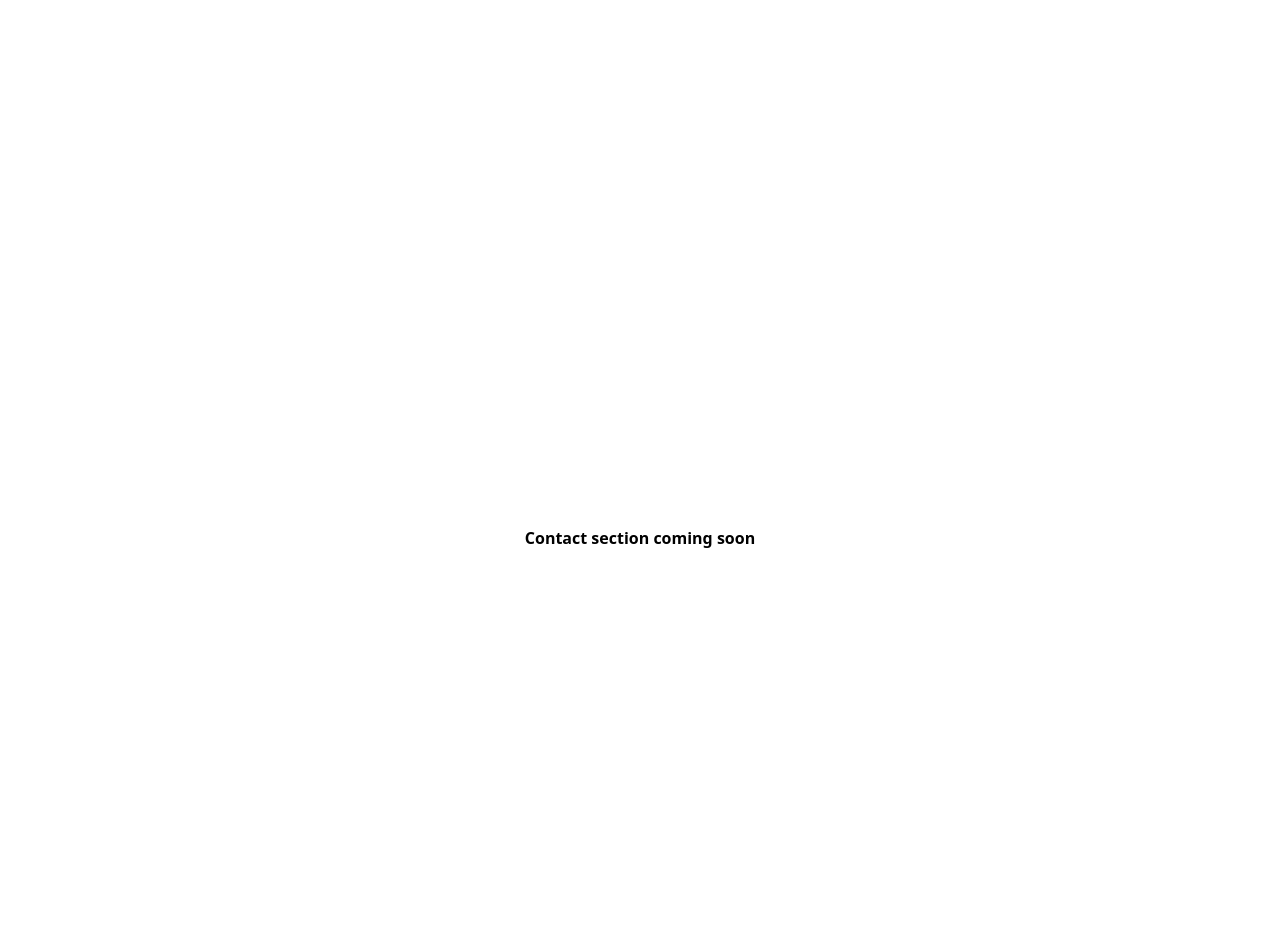
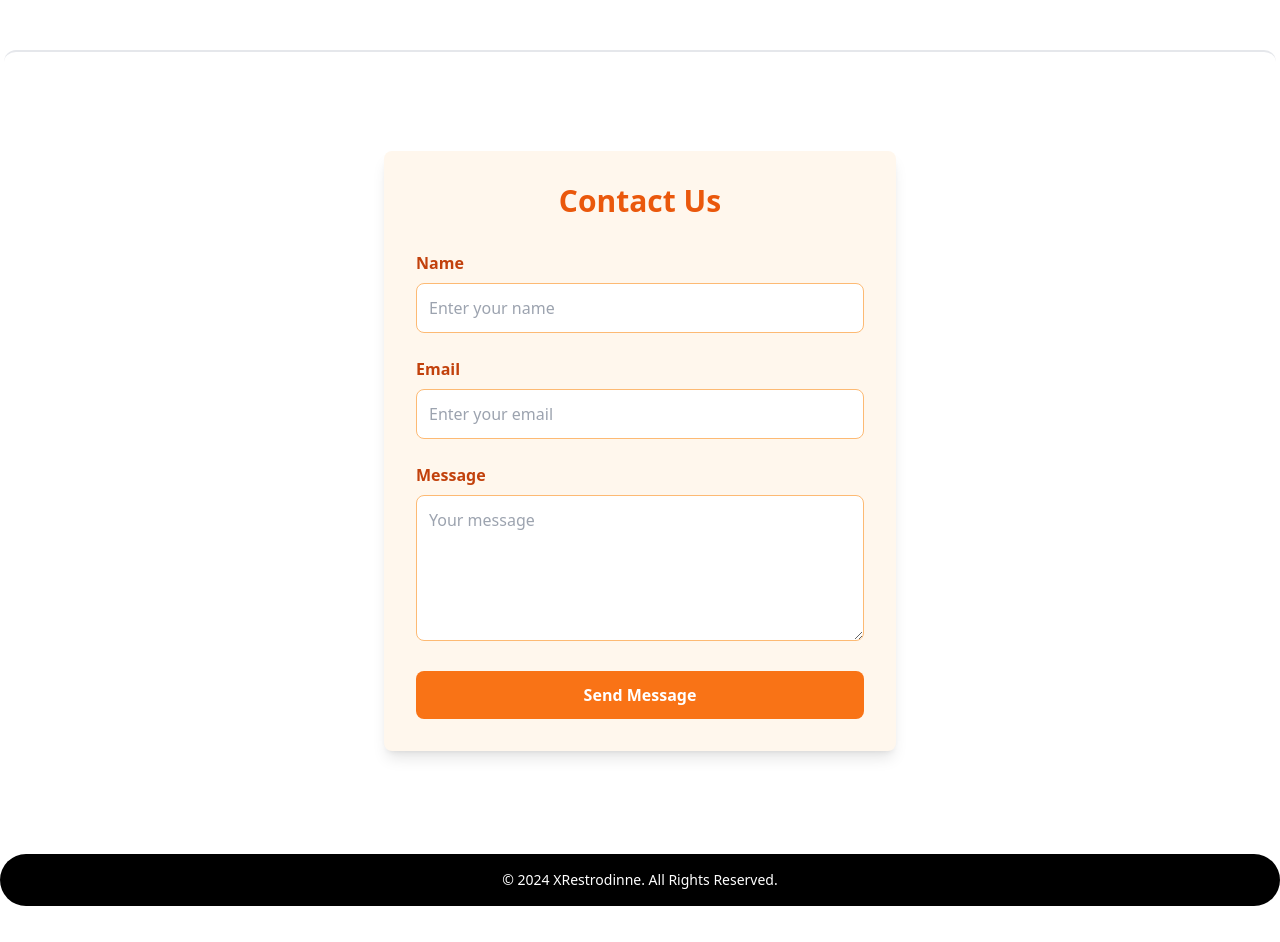
Before and after one commit to adhikariyash/restaurant, a React (Vite) app: page / in a window 1280 px wide. Shown: the part 2240-3182 px from the top of the page. After the commit the page ends 3146 px from the top, so only its background shows below. Built offline with nearby package versions, Linux system fonts and the light colour scheme.

Commit message:
final commit in this project

```diff
--- a/src/components/AppDownload.jsx
+++ b/src/components/AppDownload.jsx
@@ -3,7 +3,7 @@ import React from 'react'
 function AppDownload() {
   return (
     <div className='font-bold h-screen flex justify-center items-center'>
-    App Download is currently not available
+    Mobile App Download is currently not available.
     </div>
   )
 }
--- /dev/null
+++ b/src/components/Footer.jsx
@@ -0,0 +1,13 @@
+import React from 'react';
+
+function Footer() {
+  return (
+    <footer className="bg-black rounded-full text-white py-4">
+      <div className="container mx-auto text-center">
+        <p className="text-sm">&copy; {new Date().getFullYear()} XRestrodinne. All Rights Reserved.</p>
+      </div>
+    </footer>
+  );
+}
+
+export default Footer;
--- a/src/components/Home.jsx
+++ b/src/components/Home.jsx
@@ -3,7 +3,6 @@ import Header from './Header'
 import Category from './Category'
 import Categoryitems from './CategoryItems'
 import Contact from './contact'
-import Navbar from './Navbar'
 
 function Home({category, setcategory}) {
 
--- a/src/components/Order.jsx
+++ b/src/components/Order.jsx
@@ -17,8 +17,8 @@ function Order() {
 
       {/* Check if cart is empty */}
       {cart.length === 0 ? (
-        <div className="text-center py-4">
-          <p className="text-lg font-semibold">Your cart is empty</p>
+        <div className="text-center h-screen flex flex-col items-center justify-center border-4 rounded-xl py-4">
+          <p className="text-xl font-bold">Nothing in Your cart. Cart is empty!!</p>
           <Link to="/" className="text-blue-500 hover:underline">Go back to shopping</Link>
         </div>
       ) : (
--- a/src/components/RouterConfig.jsx
+++ b/src/components/RouterConfig.jsx
@@ -9,6 +9,7 @@ import Contact from './contact';
 import Order from './Order';
 import Checkout from './Checkout';
 import Payment from './Payment';
+import Footer from './Footer';
 
 function RouterConfig() {
   const [category, setcategory] = useState("All")
@@ -30,6 +31,9 @@ function RouterConfig() {
           <Route path ="/payment" element={<Payment/>}/>
         </Routes>
 
+           <footer>
+            <Footer />
+           </footer>
 
       </Router>
     </>
--- a/src/components/contact.jsx
+++ b/src/components/contact.jsx
@@ -1,11 +1,101 @@
-import React from 'react'
+import React, { useState } from 'react';
 
 function Contact() {
+  const [formData, setFormData] = useState({
+    name: '',
+    email: '',
+    message: '',
+  });
+
+  const [messageSent, setMessageSent] = useState(false);
+
+  const handleChange = (e) => {
+    const { name, value } = e.target;
+    setFormData({
+      ...formData,
+      [name]: value,
+    });
+  };
+
+  const handleSubmit = (e) => {
+    e.preventDefault();
+    // Handle form submission (e.g., send data to server)
+
+    setMessageSent(true); // Show message sent notification
+
+    // Clear form data
+    setFormData({ name: '', email: '', message: '' });
+
+    // Hide the message after 3 seconds
+    setTimeout(() => {
+      setMessageSent(false);
+    }, 3000);
+  };
+
   return (
-    <div className='mt-32 h-screen items-center flex justify-center font-bold'>
-     Contact section coming soon
+    <div className="mt-10 h-screen flex  border-t-2 rounded-xl justify-center items-center bg-white">
+      <div className="w-full max-w-lg p-8 rounded-lg shadow-lg bg-orange-50 relative">
+        <h2 className="text-3xl font-bold text-center text-orange-600 mb-8">Contact Us</h2>
+
+        {/* Success message */}
+        {messageSent && (
+          <div className="absolute top-0 right-0 bg-green-500 text-white font-bold p-3 rounded-lg shadow-md mt-4 mr-4">
+            Message Sent!
+          </div>
+        )}
+
+        <form onSubmit={handleSubmit} className="space-y-6">
+          <div>
+            <label className="block text-orange-700 font-semibold mb-2" htmlFor="name">Name</label>
+            <input
+              type="text"
+              id="name"
+              name="name"
+              value={formData.name}
+              onChange={handleChange}
+              className="w-full p-3 border border-orange-300 rounded-lg focus:outline-none focus:ring-2 focus:ring-orange-500"
+              placeholder="Enter your name"
+              required
+            />
+          </div>
+          <div>
+            <label className="block text-orange-700 font-semibold mb-2" htmlFor="email">Email</label>
+            <input
+              type="email"
+              id="email"
+              name="email"
+              value={formData.email}
+              onChange={handleChange}
+              className="w-full p-3 border border-orange-300 rounded-lg focus:outline-none focus:ring-2 focus:ring-orange-500"
+              placeholder="Enter your email"
+
+            />
+          </div>
+          <div>
+            <label className="block text-orange-700 font-semibold mb-2" htmlFor="message">Message</label>
+            <textarea
+              id="message"
+              name="message"
+              value={formData.message}
+              onChange={handleChange}
+              className="w-full p-3 border border-orange-300 rounded-lg focus:outline-none focus:ring-2 focus:ring-orange-500"
+              placeholder="Your message"
+              rows="5"
+              required
+            />
+          </div>
+          <div>
+            <button
+              type="submit"
+              className="w-full bg-orange-500 text-white font-bold py-3 rounded-lg hover:bg-orange-600 transition duration-300"
+            >
+              Send Message
+            </button>
+          </div>
+        </form>
+      </div>
     </div>
-  )
+  );
 }
 
-export default Contact
+export default Contact;
```
